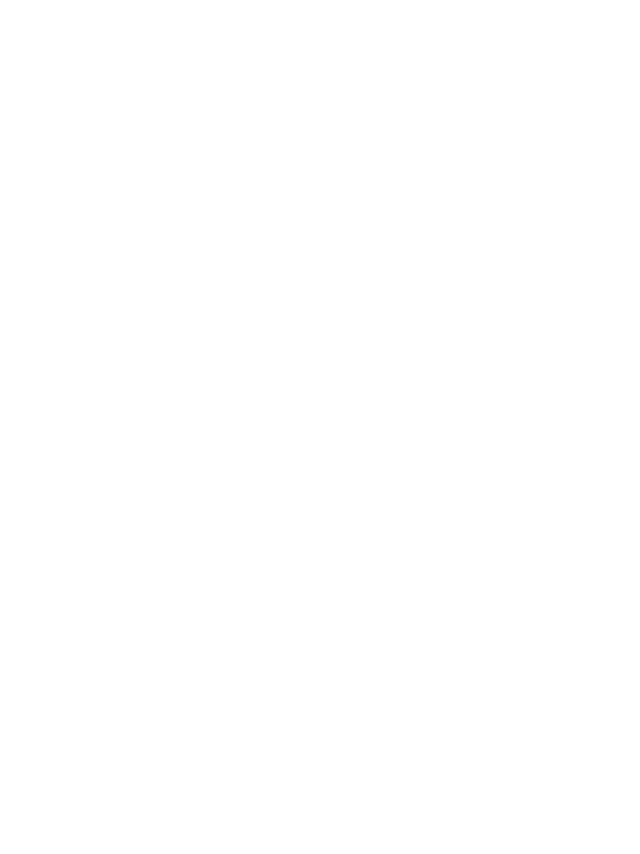
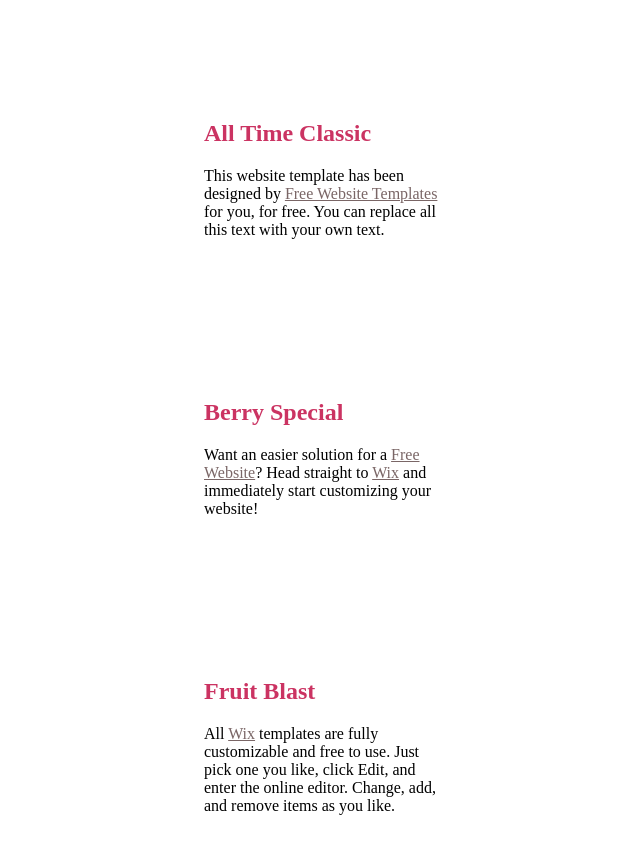
Before and after one commit to MyatChawSu/Freeze, a plain HTML site: page Freeze/product.html in a window 1280 px wide. Shown: the whole page, without its empty margins (36-676 px from the left). Before the commit the page ends 800 px from the top, so only its background shows below. Drawn offline with Linux system fonts and the light colour scheme.

Commit message:
product
add product html

```diff
--- a/Freeze/css/style.css
+++ b/Freeze/css/style.css
@@ -2,6 +2,9 @@
 body {
   margin: 0;
   padding: 0;
+}
+li {
+  list-style: none;
 }
 .cFix:after{
   display: block;
@@ -18,3 +21,30 @@ body {
   width: 880px;
   margin: 0 auto;
 }
+/*Product CSS*/
+aside {
+  width: 280px;
+  float: left;
+}
+main {
+  width: 560px;
+}
+h2 {
+  color: #cb3362;
+}
+.product aside {
+  margin-right: 38px;
+  padding-top: 40px;
+}
+.product a {
+  color: #7a6666;
+}
+.product a:hover {
+  color: #c8c10d;
+}
+.product .content {
+  padding-top: 60px;
+}
+.product .content ul li {
+  margin-bottom: 160px;
+}
--- a/Freeze/product.html
+++ b/Freeze/product.html
@@ -6,15 +6,33 @@
   <link rel="stylesheet" href="css/style.css">
 </head>
 <body>
-  <div class="wrapper">
+  <div class="wrapper product">
    <section class="menu">
 
    </section>
    <section class="banner">
 
    </section>
-   <section class="content">
+   <section class="content inr">
+     <aside>
+       <ul>
+         <li>
+          <h2>All Time Classic</h2>
+          <p>This website template has been designed by <a href="#">Free Website Templates</a> for you, for free. You can replace all this text with your own text.</p>
+         </li>
+         <li>
+          <h2>Berry Special</h2>
+          <p>Want an easier solution for a <a href="#">Free Website</a>? Head straight to <a href="#">Wix</a> and immediately start customizing your website!</p>
+         </li>
+         <li>
+          <h2>Fruit Blast</h2>
+          <p>All <a href="#">Wix</a> templates are fully customizable and free to use. Just pick one you like, click Edit, and enter the online editor. Change, add, and remove items as you like.</p>
+         </li>
+       </ul>
+     </aside>
+     <main>
 
+     </main>
    </section>
    <section class="footer">
 
```
